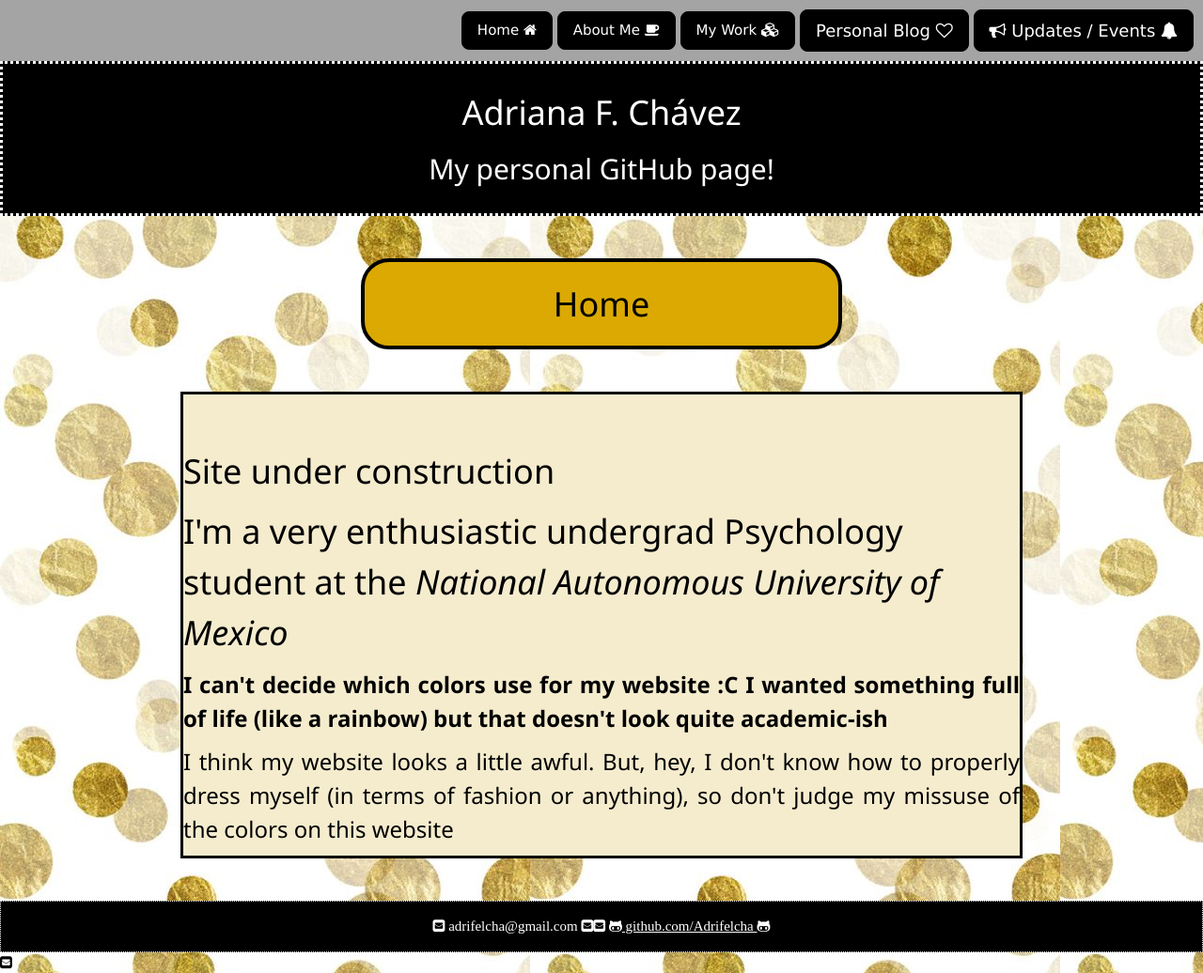
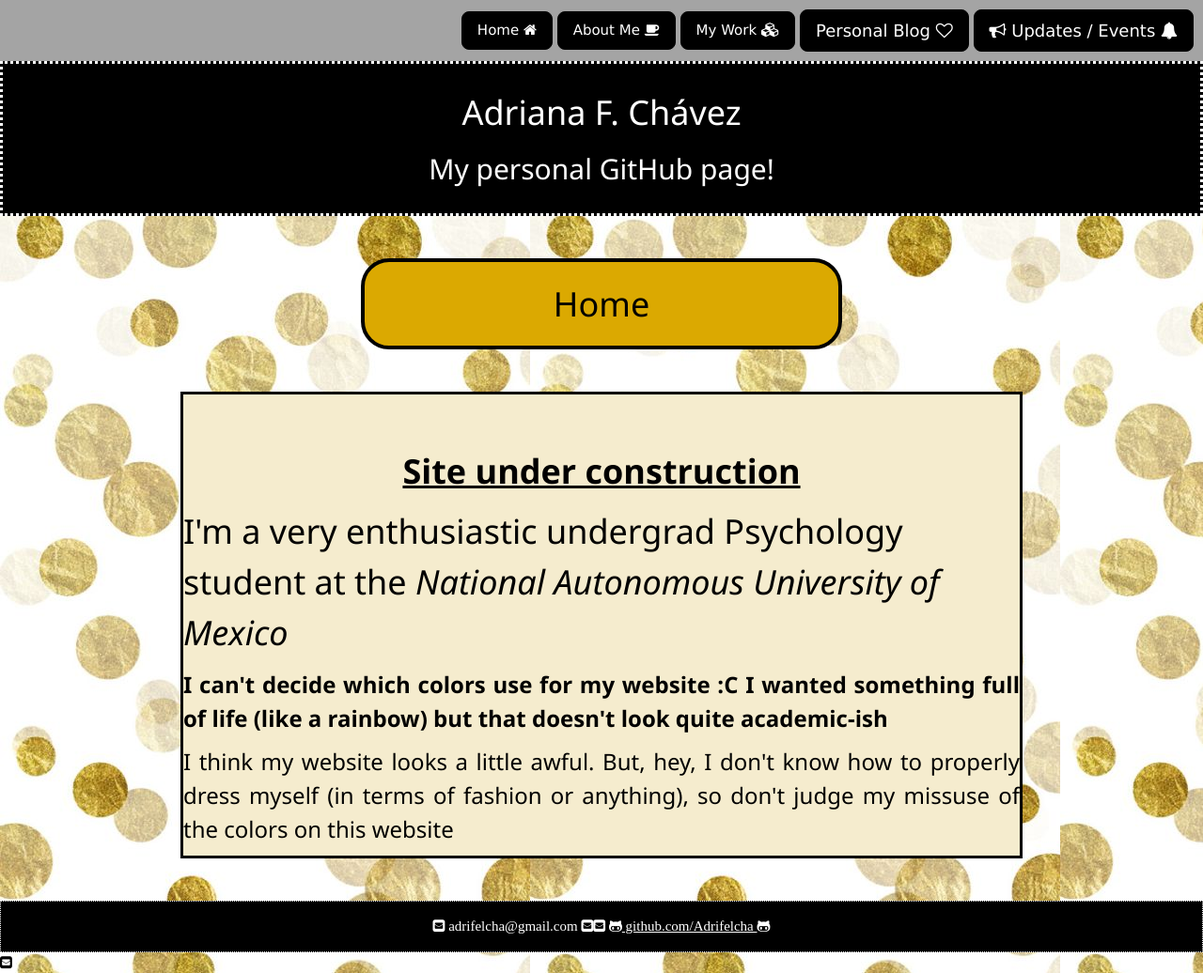
Before and after one commit to Adrifelcha/Adrifelcha-github.io, a Jekyll site: the page built from index.html, in a window 1280 px wide. Shown: the whole page at 94% size. Built offline with Jekyll 4.4.1, drawn with Linux system fonts in a browser that asks for light colours.

```diff
--- a/index.html
+++ b/index.html
@@ -10,7 +10,7 @@ title: Home
 		<div class="container" style="background-color: #F5ECCE;">
 		<br><br>
 
-	<h1>Site under construction</h1>
+			<h1><center><u><b>Site under construction</b></u></center></h1>
 
 	<h1>I'm a very enthusiastic undergrad Psychology student at the <em> National Autonomous University of Mexico </em> </h1>
 
```
